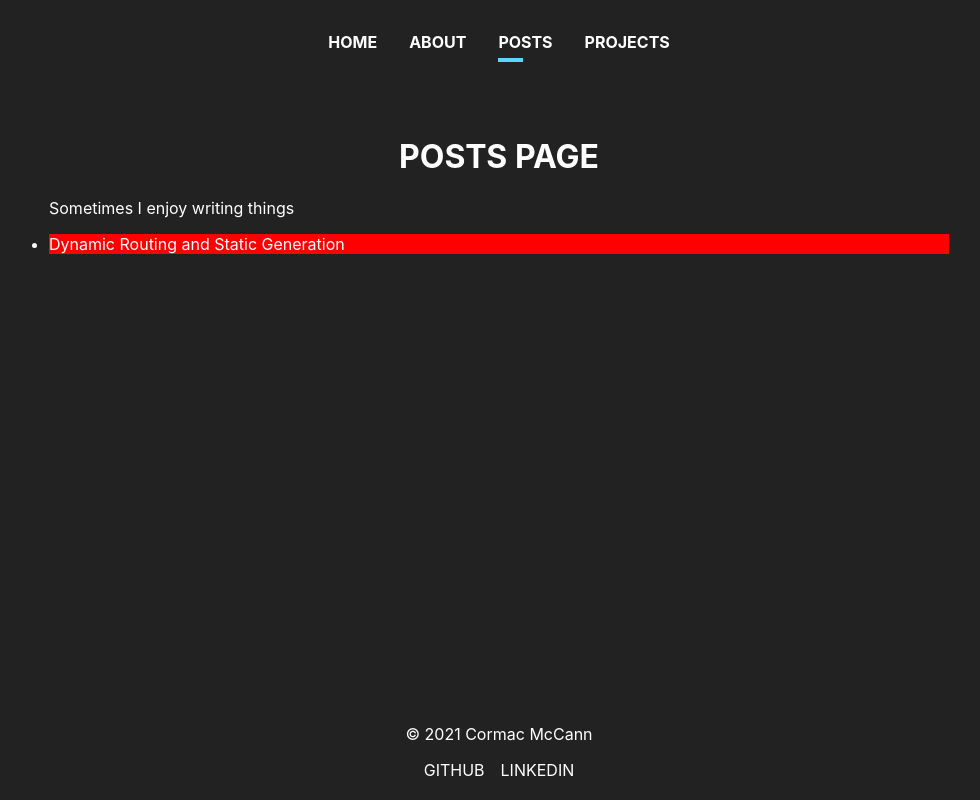
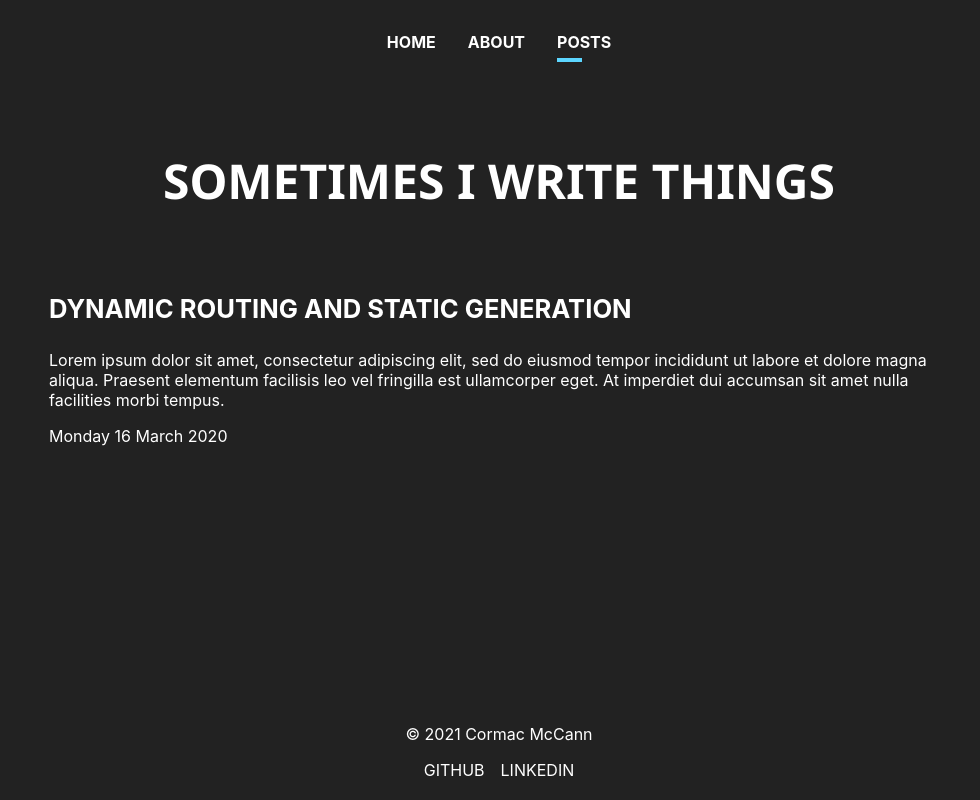
Before and after one commit to mccannsean421/personal-site-2022, a Next.js app: page /posts in a window 1280 px wide. Shown: the whole page, without its empty margins (141-1121 px from the left). Built offline with nearby package versions, Linux system fonts and the light colour scheme.

Commit message:
tidying up all sorts of things

```diff
--- a/components/Navbar/Navbar.js
+++ b/components/Navbar/Navbar.js
@@ -17,11 +17,7 @@ class Navbar extends React.Component {
         {
           text: 'Posts',
           path: '/posts',
-        },
-        {
-          text: 'Projects',
-          path: '/projects',
-        },
+        }
       ]
     };
   }
--- a/components/Posts/PostCard.js
+++ b/components/Posts/PostCard.js
@@ -1,12 +1,22 @@
 import styles from './styles/PostCard.module.css';
 import Link from 'next/link';
 
-export default function PostCard(props) {
-    return (
-      <div className={styles.postCard}>
-        <Link href={`/posts/${props.post.slug}`}>
-          {props.post.title}
+export default function PostCard({post}) {
+  const date = new Date(post.date);
+  const options = { weekday: 'long', year: 'numeric', month: 'long', day: 'numeric' };
+  const imgSrc = '';
+
+  return (
+    <div className={styles.postCard}>
+
+      { imgSrc ? <img src={imgSrc} alt="" /> : '' }
+      <div>
+        <Link href={`/posts/${post.slug}`}>
+          <h3 className="text-m">{post.title}</h3>
         </Link>
+        <p>{ post.excerpt }</p>
+        <time dateTime={post.date}>{date.toLocaleDateString('EN-gb', options)}</time>
       </div>
-    )
+    </div>
+  )
 }
--- a/components/Posts/styles/PostCard.module.css
+++ b/components/Posts/styles/PostCard.module.css
@@ -1,3 +1,18 @@
 .postCard {
- background: red;
+ display: grid;
+ grid-gap: 20px;
+ grid-template-columns: 1fr;
 }
+
+.postCard img {
+  max-width: 100%;
+  height: auto;
+}
+
+.postCard h3 {
+  cursor: pointer;
+  margin-top: 0;
+  max-width: 100%;
+  height: auto;
+  text-transform: uppercase;
+}
--- a/pages/index.js
+++ b/pages/index.js
@@ -4,7 +4,7 @@ import styles from '../styles/Home.module.css';
 
 const Home = () => (
   <div  className={styles.home}>
-    <h1 data-testid="custom-element">Cormac McCann</h1>
+    <h1 data-testid="custom-element" className="text-2xl">Cormac McCann</h1>
     <h2>Web developer</h2>
   </div>
 )
--- a/pages/posts/index.js
+++ b/pages/posts/index.js
@@ -1,14 +1,13 @@
 import Head from 'next/head';
-import styles from '../../styles/Home.module.css';
+import styles from '../../styles/Post.module.css';
 import { getAllPosts } from '../api';
 import PostCard from '@/components/Posts/PostCard';
 
 export default function Posts({allPosts}) {
   return (
     <div className="container main">
-      <h1 data-testid="custom-element">Posts page</h1>
-      <p>Sometimes I enjoy writing things</p>
-      <ul>
+      <h1 data-testid="custom-element" className="text-xl">Sometimes I write things</h1>
+      <ul className={styles.postsList}>
         {
           allPosts.map((post, index) => {
             return <li key={index}><PostCard post={post} /></li>
--- a/styles/Home.module.css
+++ b/styles/Home.module.css
@@ -8,4 +8,10 @@
 
 .home h1 {
   text-transform: uppercase;
+  margin-top: 0;
+  margin-bottom: 16px;
 }
+.home h2 {
+  text-transform: uppercase;
+  margin: 0;
+}
--- a/styles/Post.module.css
+++ b/styles/Post.module.css
@@ -1,3 +1,8 @@
 .post h1 {
   margin: 3em 0;
 }
+
+.postsList {
+  padding-top: 3em;
+  list-style-type: none;
+}
--- a/styles/globals.css
+++ b/styles/globals.css
@@ -1,3 +1,6 @@
+@import url('https://fonts.googleapis.com/css2?family=Roboto:ital,wght@0,100;0,300;0,400;0,500;0,700;0,900;1,100;1,300;1,400;1,500;1,700;1,900&display=swap');
+@import url('https://fonts.googleapis.com/css2?family=Noto+Sans:ital,wght@0,400;0,700;1,400;1,700&display=swap');
+
 :root {
   --gun-metal-gray: #222222; /* Background for pages */
   --emerald: #5bd774;
@@ -35,8 +38,20 @@ ul {
 }
 
 /**
+* Headings
+*/
+
+h1 {
+  font-family: 'Noto Sans', sans-serif;
+}
+
+/**
   * Fonts
   */
+
+.text-2xl {
+  font-size: 6em;
+}
 
 .text-xl {
   font-size: 3em;
```
Also changed, not shown: pages/about.js (+13 -3 lines), pages/projects/index.js (deleted, +0 -10 lines), styles/About.module.css (added).
